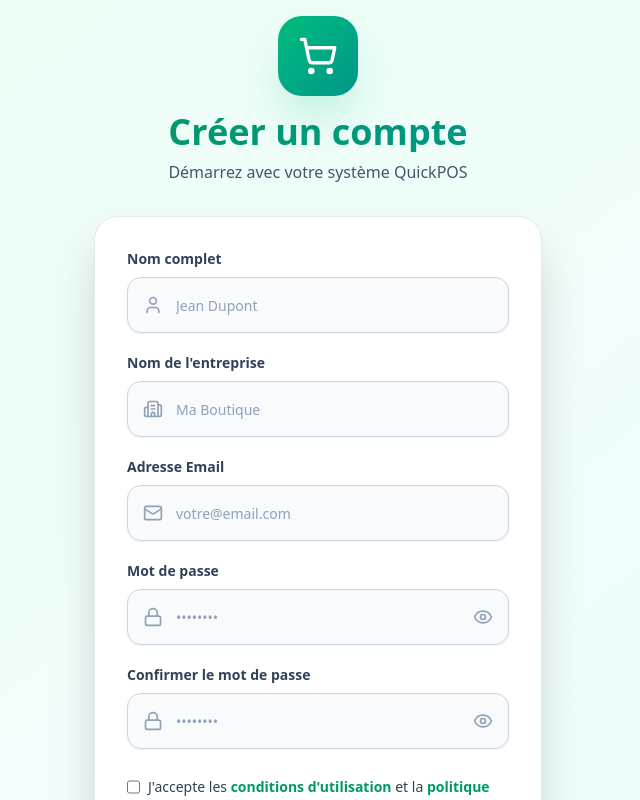
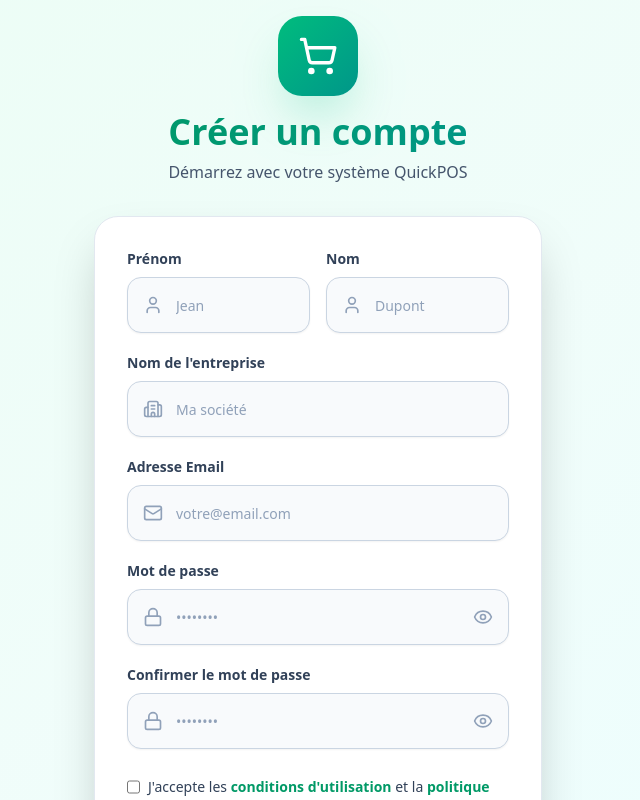
Before and after one commit to ZallouzAshraf/QuickPOS, a Next.js app: page /auth/register in a window 1280 px wide. Shown: the top 800 px of the page, without its empty margins (322-962 px from the left). Built offline with nearby package versions, Linux system fonts and the light colour scheme; no server answers.

Commit message:
feat : improve login and register form

```diff
--- a/src/components/ui/auth/loginForm.tsx
+++ b/src/components/ui/auth/loginForm.tsx
@@ -8,8 +8,11 @@ import { Alert, AlertDescription } from "@/components/ui/alert";
 import { Eye, EyeOff, ShoppingCart, Mail, Lock } from "lucide-react";
 import Footer from "../../common/footer";
 import Link from "next/link";
+import { ApiService } from "@/src/core/services/apiService";
+import { useRouter } from "next/navigation";
 
 export default function LoginForm() {
+  const router = useRouter();
   const [showPassword, setShowPassword] = useState(false);
   const [formData, setFormData] = useState({
     email: "",
@@ -18,19 +21,29 @@ export default function LoginForm() {
   const [error, setError] = useState("");
   const [loading, setLoading] = useState(false);
 
-  const handleSubmit = (e: React.FormEvent) => {
+  const handleSubmit = async (e: React.FormEvent) => {
     e.preventDefault();
     setError("");
     setLoading(true);
 
-    setTimeout(() => {
-      if (formData.email && formData.password) {
-        console.log("Login successful", formData);
+    if (!formData.email || !formData.password) {
+      setError("Veuillez remplir tous les champs");
+      setLoading(false);
+      return;
+    }
+
+    try {
+      await ApiService.login(formData.email, formData.password);
+      router.push("/dashboard");
+    } catch (err: unknown) {
+      if (err instanceof Error) {
+        setError(err.message);
       } else {
-        setError("Veuillez remplir tous les champs");
+        setError("Une erreur inconnue est survenue");
       }
+    } finally {
       setLoading(false);
-    }, 1000);
+    }
   };
 
   return (
@@ -143,7 +156,7 @@ export default function LoginForm() {
             <div className="text-center text-sm text-slate-600 font-medium">
               Pas encore de compte ?{" "}
               <Link
-                href="auth/register"
+                href="/auth/register"
                 className="text-emerald-600 hover:text-emerald-700 font-bold transition-colors"
               >
                 Créer un compte
--- a/src/components/ui/auth/registerForm.tsx
+++ b/src/components/ui/auth/registerForm.tsx
@@ -16,27 +16,36 @@ import {
 } from "lucide-react";
 import Footer from "../../common/footer";
 import Link from "next/link";
+import { ApiService } from "@/src/core/services/apiService";
+import { UserDTO } from "@/src/core/types/types";
+import { useRouter } from "next/navigation";
 
 export default function RegisterForm() {
+  const router = useRouter();
   const [showPassword, setShowPassword] = useState(false);
   const [showConfirmPassword, setShowConfirmPassword] = useState(false);
   const [formData, setFormData] = useState({
-    fullName: "",
-    businessName: "",
+    firstName: "",
+    lastName: "",
     email: "",
+    company: "",
     password: "",
     confirmPassword: "",
+    status: undefined,
+    createdAt: undefined,
+    updatedAt: undefined,
   });
   const [error, setError] = useState("");
   const [loading, setLoading] = useState(false);
 
-  const handleSubmit = (e: React.FormEvent) => {
+  const handleSubmit = async (e: React.FormEvent) => {
     e.preventDefault();
     setError("");
 
     if (
-      !formData.fullName ||
-      !formData.businessName ||
+      !formData.firstName ||
+      !formData.lastName ||
+      !formData.company ||
       !formData.email ||
       !formData.password ||
       !formData.confirmPassword
@@ -50,16 +59,28 @@ export default function RegisterForm() {
       return;
     }
 
-    if (formData.password.length < 8) {
-      setError("Le mot de passe doit contenir au moins 8 caractères");
-      return;
+    setLoading(true);
+
+    try {
+      const payload: Partial<UserDTO> = {
+        firstName: formData.firstName,
+        lastName: formData.lastName,
+        company: formData.company,
+        email: formData.email,
+        password: formData.password,
+      };
+
+      await ApiService.register(payload);
+      router.push("/auth/login");
+    } catch (err: unknown) {
+      if (err instanceof Error) {
+        console.log(err.message);
+      } else {
+        console.log("Une erreur inconnue est survenue");
       }
-
-    setLoading(true);
-    setTimeout(() => {
-      console.log("Registration successful", formData);
+    } finally {
       setLoading(false);
-    }, 1000);
+    }
   };
 
   return (
@@ -90,28 +111,50 @@ export default function RegisterForm() {
               </Alert>
             )}
 
-            <div className="space-y-2">
+            <div className="flex gap-4">
+              <div className="flex-1 space-y-2">
                 <Label
-                htmlFor="fullName"
+                  htmlFor="firstName"
                   className="text-slate-700 text-sm font-semibold"
                 >
-                Nom complet
+                  Prénom
                 </Label>
                 <div className="relative">
                   <User className="absolute left-4 top-1/2 -translate-y-1/2 w-5 h-5 text-slate-400" />
                   <Input
-                  id="fullName"
+                    id="firstName"
                     type="text"
-                  placeholder="Jean Dupont"
-                  value={formData.fullName}
+                    placeholder="Jean"
+                    value={formData.firstName}
                     onChange={(e) =>
-                    setFormData({ ...formData, fullName: e.target.value })
+                      setFormData({ ...formData, firstName: e.target.value })
                     }
                     className="pl-12 h-14 bg-slate-50 border-slate-300 text-slate-900 placeholder:text-slate-400 focus:border-emerald-500 focus:ring-emerald-500/20 rounded-xl font-medium"
                   />
                 </div>
               </div>
-
+              <div className="flex-1 space-y-2">
+                <Label
+                  htmlFor="lastName"
+                  className="text-slate-700 text-sm font-semibold"
+                >
+                  Nom
+                </Label>
+                <div className="relative">
+                  <User className="absolute left-4 top-1/2 -translate-y-1/2 w-5 h-5 text-slate-400" />
+                  <Input
+                    id="lastName"
+                    type="text"
+                    placeholder="Dupont"
+                    value={formData.lastName}
+                    onChange={(e) =>
+                      setFormData({ ...formData, lastName: e.target.value })
+                    }
+                    className="pl-12 h-14 bg-slate-50 border-slate-300 text-slate-900 placeholder:text-slate-400 focus:border-emerald-500 focus:ring-emerald-500/20 rounded-xl font-medium"
+                  />
+                </div>
+              </div>
+            </div>
             <div className="space-y-2">
               <Label
                 htmlFor="businessName"
@@ -124,16 +167,15 @@ export default function RegisterForm() {
                 <Input
                   id="businessName"
                   type="text"
-                  placeholder="Ma Boutique"
-                  value={formData.businessName}
+                  placeholder="Ma société"
+                  value={formData.company}
                   onChange={(e) =>
-                    setFormData({ ...formData, businessName: e.target.value })
+                    setFormData({ ...formData, company: e.target.value })
                   }
                   className="pl-12 h-14 bg-slate-50 border-slate-300 text-slate-900 placeholder:text-slate-400 focus:border-emerald-500 focus:ring-emerald-500/20 rounded-xl font-medium"
                 />
               </div>
             </div>
-
             <div className="space-y-2">
               <Label
                 htmlFor="email"
```
Lines whose indentation alone changed are shown as unchanged.
